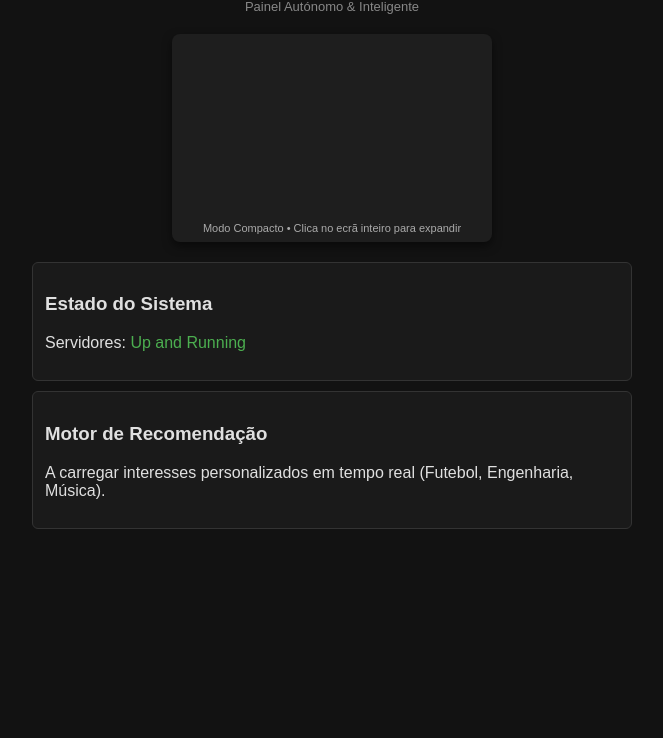
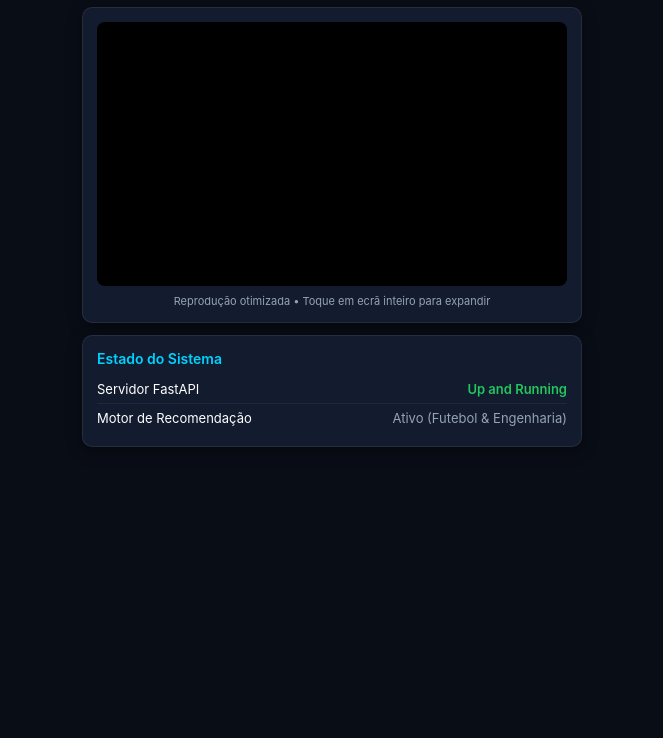
Before and after one commit to ronydias3134-art/ecossistema-autonomo, a website: page index.html in a window 1280 px wide. Shown: the part 62-800 px from the top of the page, without its empty margins (308-971 px from the left). Drawn offline with Linux system fonts and the light colour scheme; no server answers.

Commit message:
Update index.html

```diff
--- a/index.html
+++ b/index.html
@@ -5,45 +5,70 @@
     <meta name="viewport" content="width=device-width, initial-scale=1.0">
     <title>ECOSSISTEMA.HUB</title>
     <style>
+        :root {
+            --bg-base: #090d16;
+            --card-bg: #131b2e;
+            --accent: #00d2ff;
+            --accent-glow: rgba(0, 210, 255, 0.2);
+            --text-color: #ffffff;
+            --text-muted: #94a3b8;
+        }
+
         body {
-            font-family: sans-serif;
-            background-color: #121212;
-            color: #e0e0e0;
+            font-family: -apple-system, BlinkMacSystemFont, "Segoe UI", Roboto, sans-serif;
+            background-color: var(--bg-base);
+            color: var(--text-color);
             margin: 0;
-            padding: 15px;
+            padding: 12px;
         }
+
+        header {
+            text-align: center;
+            margin-bottom: 15px;
+        }
+
         h1 {
-            text-align: center;
-            font-size: 22px;
-            color: #fff;
-            margin-bottom: 5px;
+            font-size: 20px;
+            margin: 0;
+            color: var(--accent);
+            letter-spacing: 0.5px;
         }
+
         .subtitle {
-            text-align: center;
-            font-size: 13px;
-            color: #888;
-            margin-bottom: 20px;
+            font-size: 12px;
+            color: var(--text-muted);
+            margin-top: 3px;
         }
-        /* Contenedor centralizado e compacto para o vídeo (poupa megas) */
-        .video-section {
+
+        /* Contentor principal equilibrado para telemóvel e PC */
+        .main-container {
+            max-width: 500px;
+            margin: 0 auto;
             display: flex;
-            justify-content: center;
-            margin: 15px 0;
+            flex-direction: column;
+            gap: 12px;
         }
+
+        .card {
+            background: var(--card-bg);
+            border-radius: 10px;
+            padding: 14px;
+            box-shadow: 0 4px 15px rgba(0, 0, 0, 0.4);
+            border: 1px solid rgba(255, 255, 255, 0.08);
+        }
+
+        /* Leitor de vídeo compacto, elegante e em alta definição */
         #video-container {
+            position: relative;
             width: 100%;
-            max-width: 320px;
-            background: #1e1e1e;
+            padding-bottom: 56.25%; /* 16:9 HD ratio */
+            height: 0;
+            background: #000;
             border-radius: 8px;
             overflow: hidden;
-            box-shadow: 0 4px 10px rgba(0,0,0,0.5);
         }
-        .video-wrapper {
-            position: relative;
-            padding-bottom: 56.25%;
-            height: 0;
-        }
-        .video-wrapper iframe {
+
+        #video-destaque {
             position: absolute;
             top: 0;
             left: 0;
@@ -51,66 +76,75 @@
             height: 100%;
             border: 0;
         }
-        .video-info {
-            padding: 8px;
+
+        .video-caption {
             font-size: 11px;
-            color: #aaa;
+            color: var(--text-muted);
             text-align: center;
+            margin-top: 8px;
         }
-        /* Área para os teus outros menus e funções em volta */
-        .dashboard-grid {
-            display: grid;
-            grid-template-columns: 1fr;
-            gap: 10px;
-            margin-top: 20px;
-            max-width: 600px;
-            margin-left: auto;
-            margin-right: auto;
+
+        /* Estilo das restantes funções à volta */
+        .info-row {
+            display: flex;
+            justify-content: space-between;
+            align-items: center;
+            font-size: 13px;
+            padding: 6px 0;
+            border-bottom: 1px solid rgba(255, 255, 255, 0.05);
         }
-        .card {
-            background: #1a1a1a;
-            padding: 12px;
-            border-radius: 6px;
-            border: 1px solid #333;
+
+        .info-row:last-child {
+            border-bottom: none;
+        }
+
+        .status-badge {
+            color: #22c55e;
+            font-weight: 600;
         }
     </style>
 </head>
 <body>
 
+    <header>
         <h1>ECOSSISTEMA.HUB</h1>
-    <div class="subtitle">Painel Autónomo & Inteligente</div>
+        <div class="subtitle">Painel de Controlo Dinâmico</div>
+    </header>
 
-    <!-- VÍDEO COMPACTO NO CENTRO (DEIXA O RESTO DO ECRÃ LIVRE) -->
-    <div class="video-section">
+    <div class="main-container">
+
+        <!-- BLOCO DO VÍDEO (Compacto, bonito e com alta definição) -->
+        <div class="card">
             <div id="video-container">
-            <div class="video-wrapper">
                 <iframe
                     id="video-destaque"
                     src=""
-                    title="Destaque do Dia"
+                    title="Destaque"
                     allow="accelerometer; autoplay; clipboard-write; encrypted-media; gyroscope; picture-in-picture"
                     allowfullscreen>
                 </iframe>
             </div>
-            <div class="video-info">
-                Modo Compacto • Clica no ecrã inteiro para expandir
-            </div>
+            <div class="video-caption">
+                Reprodução otimizada • Toque em ecrã inteiro para expandir
             </div>
         </div>
 
-    <!-- OS TEUS DADOS, MENUS E FUNÇÕES EM VOLTA -->
-    <div class="dashboard-grid">
+        <!-- MÓDULOS E FUNÇÕES DO ECOSSISTEMA À VOLTA -->
         <div class="card">
-            <h3>Estado do Sistema</h3>
-            <p>Servidores: <span style="color: #4CAF50;">Up and Running</span></p>
+            <div style="font-weight: 600; font-size: 14px; margin-bottom: 8px; color: var(--accent);">Estado do Sistema</div>
+            <div class="info-row">
+                <span>Servidor FastAPI</span>
+                <span class="status-badge">Up and Running</span>
             </div>
-        <div class="card">
-            <h3>Motor de Recomendação</h3>
-            <p>A carregar interesses personalizados em tempo real (Futebol, Engenharia, Música).</p>
+            <div class="info-row">
+                <span>Motor de Recomendação</span>
+                <span style="color: var(--text-muted);">Ativo (Futebol & Engenharia)</span>
             </div>
         </div>
 
-    <!-- SCRIPT DE RECOMENDAÇÃO INTELIGENTE -->
+    </div>
+
+    <!-- SCRIPT DE LIGAÇÃO AO BACKEND PARA O VÍDEO -->
     <script>
       async function carregarVideoRecomendado() {
         try {
@@ -120,7 +154,7 @@
             document.getElementById('video-destaque').src = data.video.url;
           }
         } catch (error) {
-          console.log("A carregar leitor padrão:", error);
+          console.log("A aguardar motor de feed...", error);
         }
       }
 
```
Lines whose indentation alone changed are shown as unchanged.
